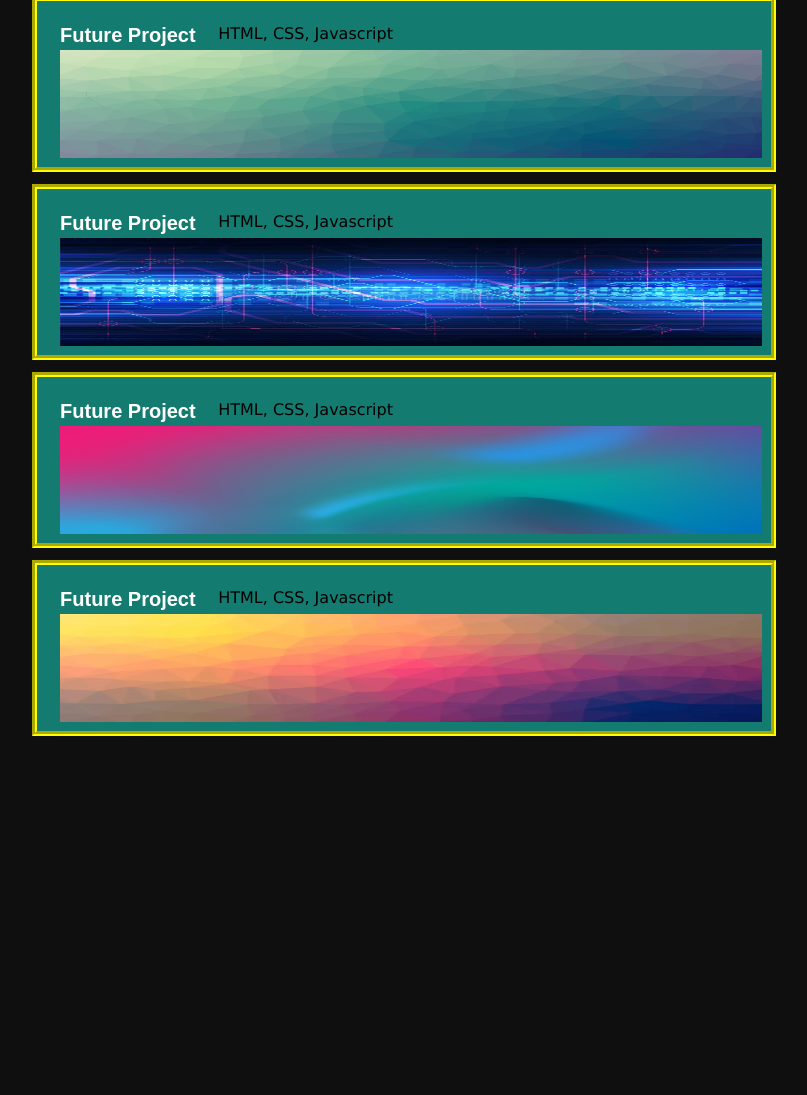
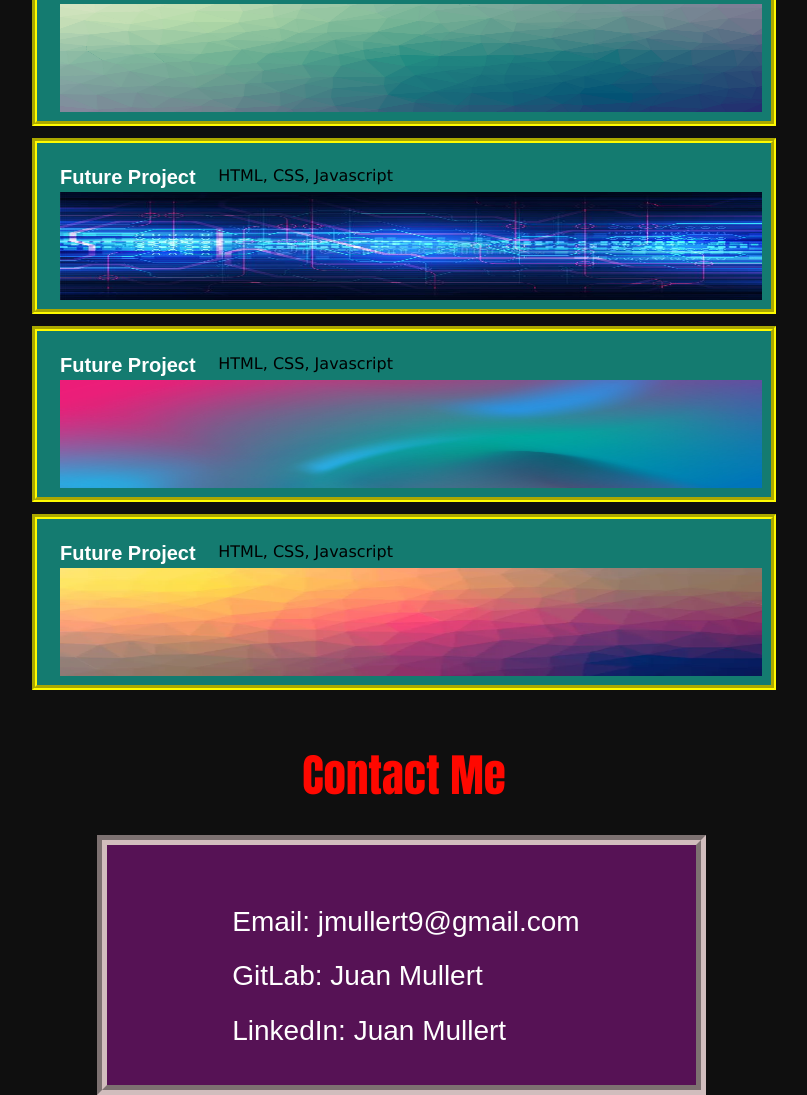
Before and after one commit to JuanMullert/02-Challenge-MyPortfolioProject, a plain HTML site: page index.html in a window 1280 px wide. Shown: the part 1694-2789 px from the top of the page, without its empty margins (236-1043 px from the left). Before the commit the page ends 1284 px from the top, so only its background shows below. Drawn offline with Linux system fonts and the light colour scheme.

Commit message:
added work, contact sections and reset css

```diff
--- a/Assets/myportfolio.css
+++ b/Assets/myportfolio.css
@@ -1,12 +1,10 @@
-* {
-    margin: 0%;
 
-}
 
 body {
     background-color: rgb(15, 15, 15);
+
+
 }
-
 
 #codingbackground {
     position: absolute;
@@ -115,18 +113,19 @@ button:hover {
     margin-left: 18%;
     border-style: outset;
     border-radius: 3%;
+    flex-wrap: wrap;
     }
 
 h3 {
     font-family:Impact, Haettenschweiler, 'Arial Narrow Bold', sans-serif;
+    flex-wrap: wrap;
     font-size: 45px;
     color: rgb(255, 8, 0);
     margin: 4%;
     margin-bottom: 0%;
     text-align: center;
+    position: relative;
 }
-
-
 
 
 
@@ -137,7 +136,8 @@ h3 {
     width: 60%;
     margin-left: 20%;
     text-align: start;
-    position: absolute;
+    flex-wrap: wrap;
+
 }
 
 .my-work-container div{
@@ -150,9 +150,10 @@ h3 {
     margin-top: 3%;
     margin: 12px;
     padding: 3%;
+    flex-wrap: wrap;
+}
 
 
-}
 
 .my-work-container div:hover {
     background-color: rgb(6, 174, 155);
@@ -171,7 +172,6 @@ h3 {
     margin-top: 2%;
 
 }
-
 
 .box-2 {
     block-size: 120px;
@@ -212,5 +212,54 @@ p {
     height: 90%;
     margin-top: 1%;
     margin-bottom: 2%;
+    flex-wrap: wrap;
 
 }
+
+section {
+    margin-bottom: 0%;
+}
+
+h5 {
+    color: #ffffff;
+    font-size: 20px;
+    font-family: Arial, Helvetica, sans-serif;
+    text-align: center;
+}
+
+.contact-section {
+    border: solid 10px rgb(209, 189, 189);
+    border-style: groove;
+    background-color: #561255;
+    margin-top: 2%;
+    margin-left: 26%;
+    height: max-content;
+    width: 40%;
+    padding: 3%;
+    flex-wrap: wrap;
+}
+
+.contact-section ul li {
+    margin-top: 4%;
+    margin-left: 17%;
+    color: #ffffff;
+    font-size: 30px;
+    list-style: none;
+    text-align: left;
+    flex-wrap: wrap;
+}
+
+.contact-section a {
+    font-size: 28px;
+}
+
+
+
+.contact-section a:hover {
+    color: #09e55afe;
+}
+
+.contact-section ul li:hover {
+    color: #fffb01;
+    cursor: default;
+}
--- /dev/null
+++ b/Assets/reset.css
@@ -0,0 +1,4 @@
+* {
+	margin: 0;
+	padding: 0;
+}
--- a/index.html
+++ b/index.html
@@ -3,6 +3,7 @@
     <meta charset="UTF-8">
     <meta http-equiv="X-UA-Compatible" content="IE=edge">
     <meta name="viewport" content="width=device-width, initial-scale=1.0">
+    <link rel="stylesheet" href="Assets/reset.css">
     <link rel="stylesheet" href="Assets/myportfolio.css">
     <title>Juan Mullert - Portfolio</title>
 </head>
@@ -22,7 +23,8 @@
         <a href="https://github.com/JuanMullert"><button>Github</button></a>
         </header>
 
-     <main>
+        <main>
+
         <picture>
 
             <img id="codingbackground" src="Assets/computer-coding-background-footage-090890180_prevstill.webp" alt="coding background">
@@ -45,11 +47,12 @@
                    in my opinion it will continue to be this way in the near and long future</p>
         </section>
 
-     <section id="my-work" > <h3>My Work</h3> </section>
+
+
 
      <section class="my-work-container">
 
-
+      <section id="my-work" > <h3>My Work</h3> </section>
 
         <div class="box-1">
             <h4>Mini Project</h4>
@@ -81,8 +84,24 @@
                 <img class="otherimages" src="Assets/cool-backgrounds.webp" alt="placeholder image">
              </div>
 
-    </section>
 
 
-        </main>
+</section>
+
+<div> <h3 id="my-contact">Contact Me</h3> </div>
+
+<section class="contact-section" >
+
+   <nav>
+   <ul>
+      <li><a href="mailto:jmullert9@gmail.com">Email: jmullert9@gmail.com</a></li>
+      <li><a href="https://vanderbilt.bootcampcontent.com/jmullert9-WmlPAO">GitLab: Juan Mullert</a></li>
+      <li><a href="https://www.linkedin.com/in/juan-mullert-609a711a1/">LinkedIn: Juan Mullert</a></li>
+   </ul>
+</nav>
+</section>
+
+
+
+      </main>
 </html>
```
